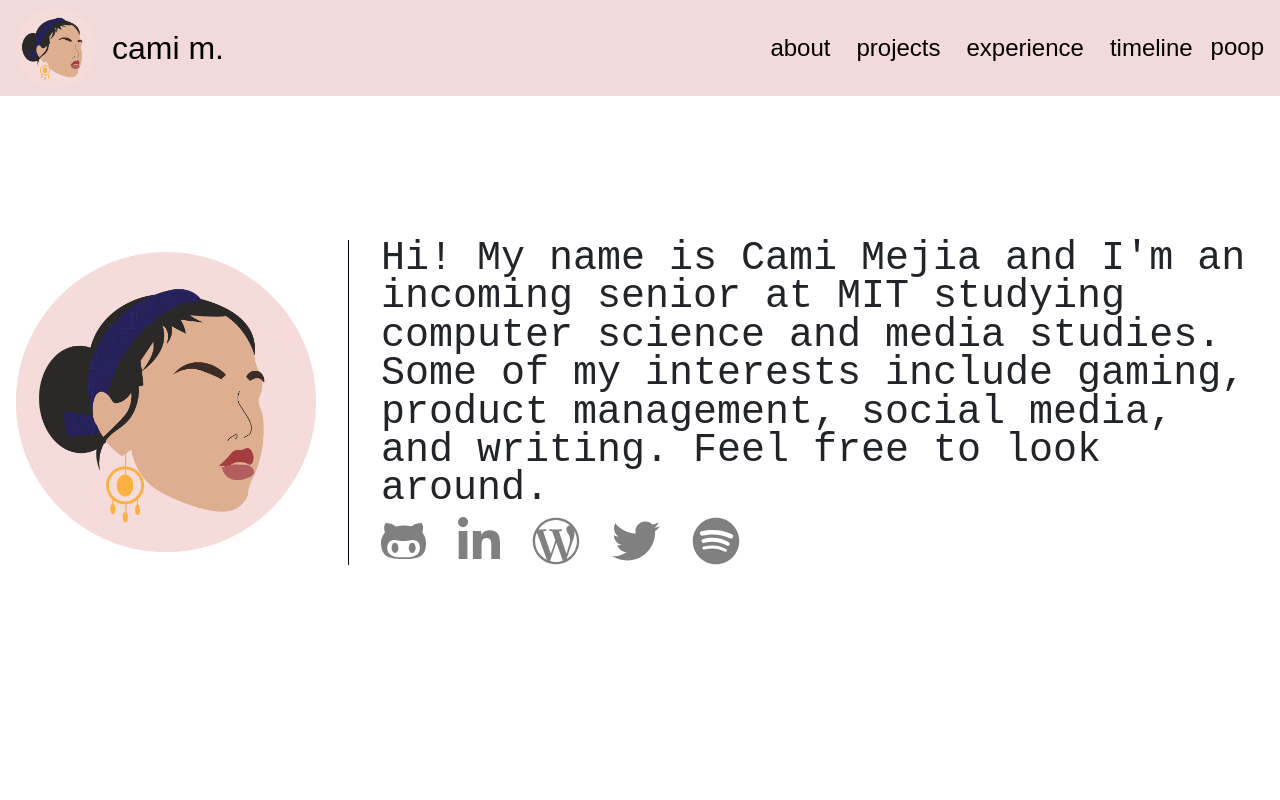
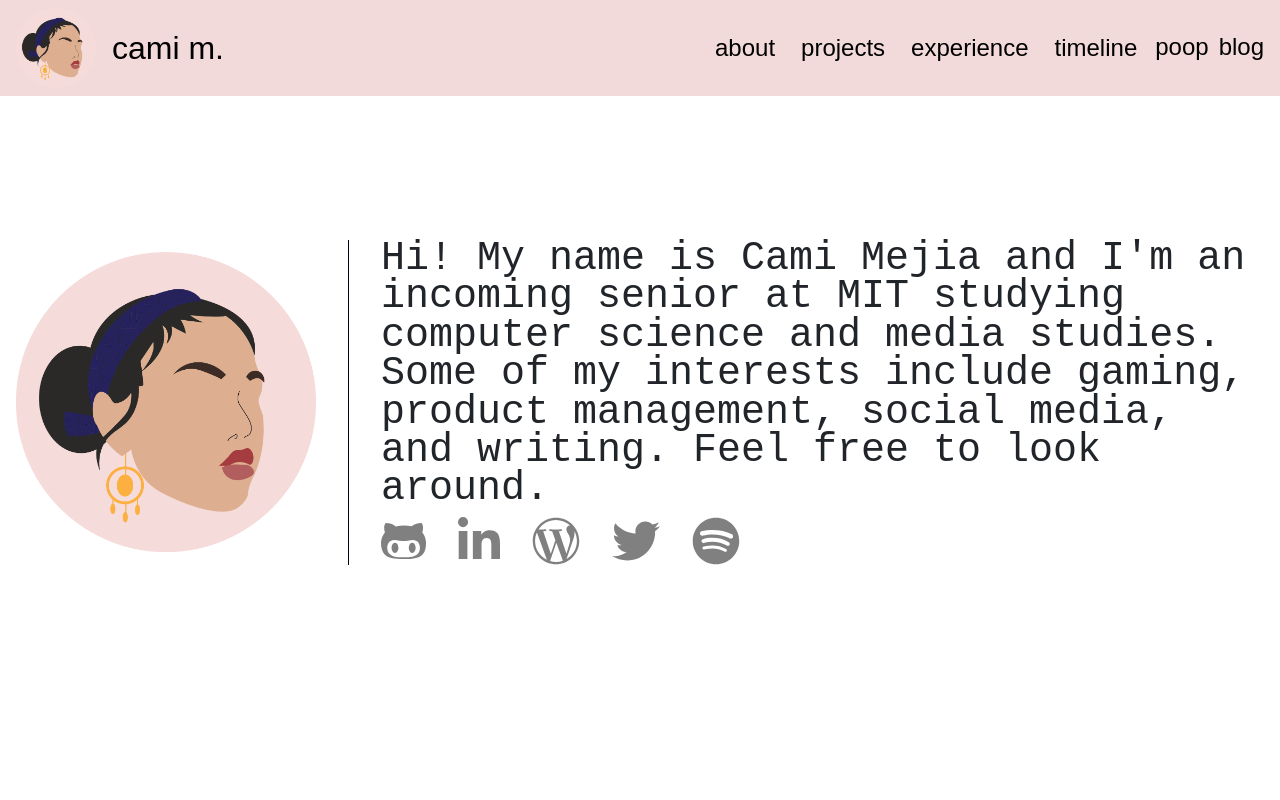
Before and after one commit to camimgh/jcamim, a React (Create React App) app: page / in a window 1280 px wide. Shown: the top 800 px of the page. Built offline with nearby package versions, Linux system fonts and the light colour scheme.

Commit message:
added blog

```diff
--- a/src/modules/NavBar.js
+++ b/src/modules/NavBar.js
@@ -45,6 +45,9 @@ class NavBar extends Component {
                     <Nav.Item className="vertical-center">
                         <a target="_blank" href="https://snazzy-puffpuff-fdf007.netlify.app/">poop</a>
                     </Nav.Item>
+                    <Nav.Item className="vertical-center">
+                        <a target="_blank" href="https://camim.substack.com/">blog</a>
+                    </Nav.Item>
 
                 </Nav>
                 </Navbar.Collapse>
```
